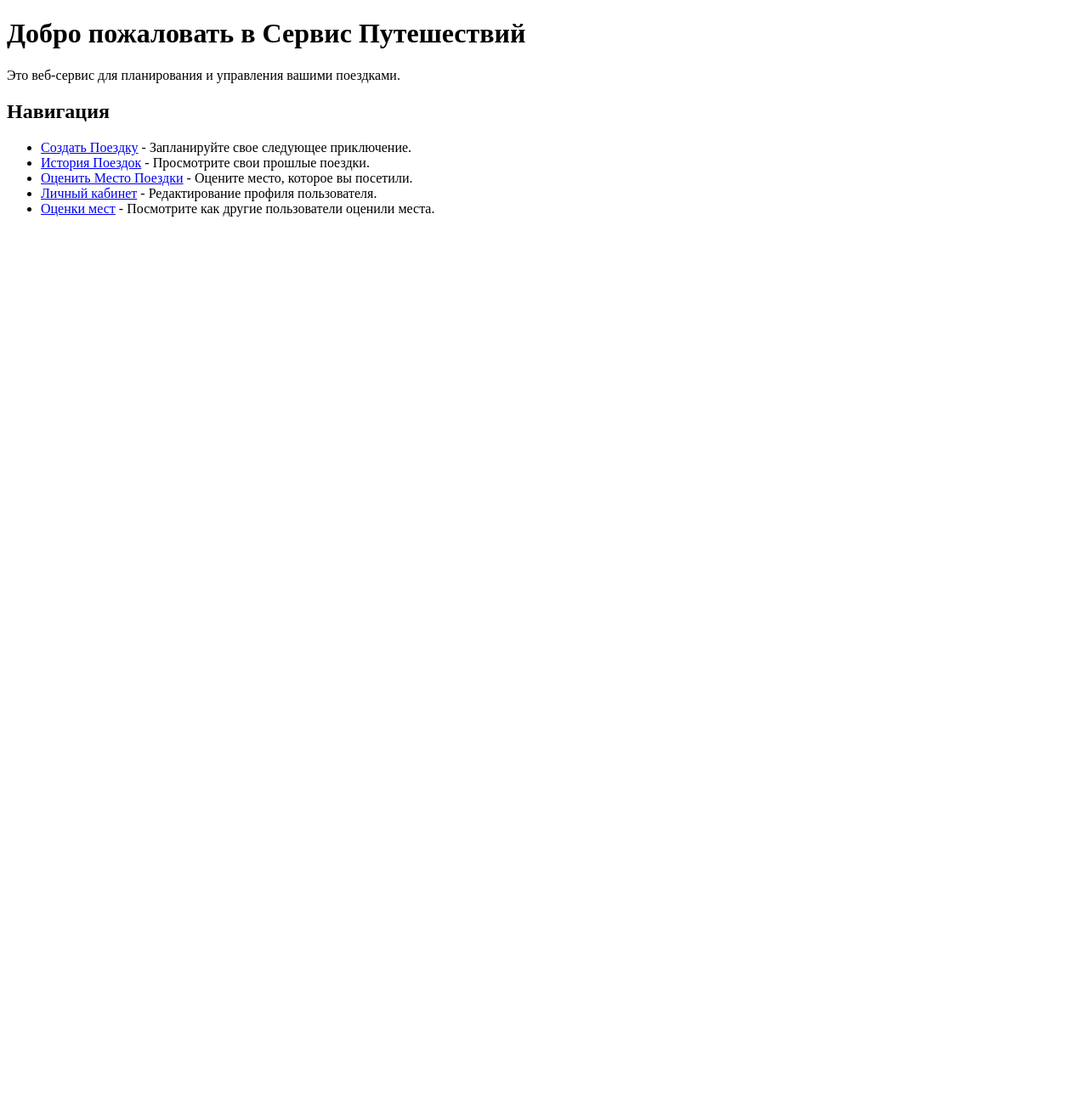
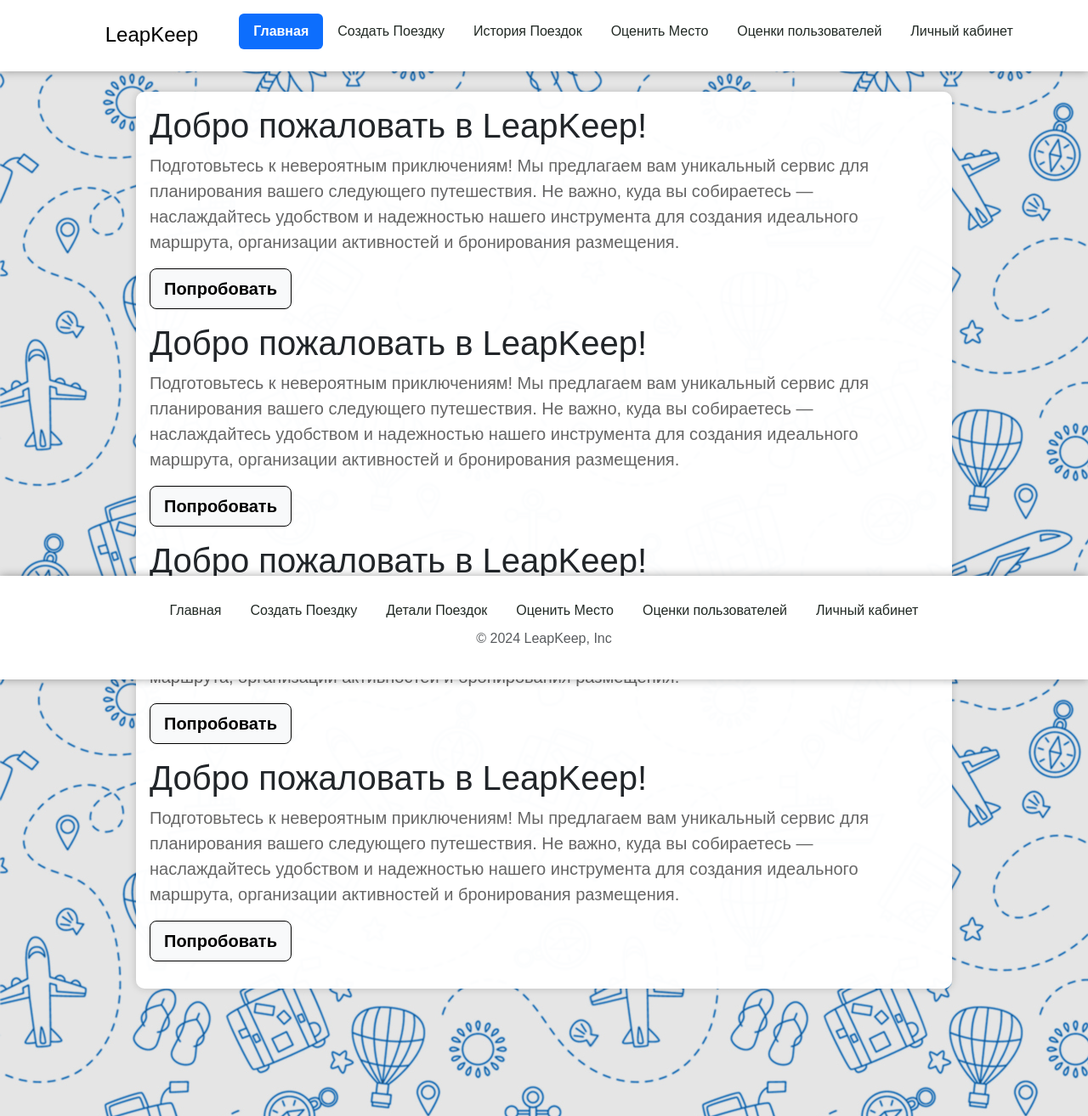
Before and after one commit to danxhuan/TeamLeapKeep, a Python web app: template templates/index.html in a window 1280 px wide. Shown: the whole page at 85% size. Before the commit the page ends 255 px from the top, so only its background shows below. Run offline with Jinja, Linux system fonts and the light colour scheme; the template is opened without the code that fills it, so the values that code supplies are empty; some libraries are stand-ins or nearby versions.

Commit message:
Update create_trip.html and index.html
Create_trip.html:
-были добавлены стили bootstrap
-добавлен header и footer на страницу
-был немного изменён формат ввода данных

index.html:
-были добавлены стили bootstrap
-добавлен header и footer на страницу
-был немного изменён формат ввода данных
-немного изменена структура и сам текст на странице

```diff
--- a/templates/index.html
+++ b/templates/index.html
@@ -1,20 +1,55 @@
 <!DOCTYPE html>
-<html lang="ru">
+<html lang="en">
 <head>
     <meta charset="UTF-8">
     <meta name="viewport" content="width=device-width, initial-scale=1.0">
-    <title>Сервис Путешествий</title>
+    <title>Главная</title>
+    <link href="https://stackpath.bootstrapcdn.com/bootstrap/4.5.2/css/bootstrap.min.css" rel="stylesheet">
+    <link rel="stylesheet" href="{{ url_for('static', filename='css/main.css') }}">
 </head>
 <body>
-    <h1>Добро пожаловать в Сервис Путешествий</h1>
-    <p>Это веб-сервис для планирования и управления вашими поездками.</p>
-    <h2>Навигация</h2>
-    <ul>
-        <li><a href="/create_trip">Создать Поездку</a> - Запланируйте свое следующее приключение.</li>
-        <li><a href="/trips_history">История Поездок</a> - Просмотрите свои прошлые поездки.</li>
-        <li><a href="/rate_place">Оценить Место Поездки</a> - Оцените место, которое вы посетили.</li>
-        <li><a href="/profile">Личный кабинет</a> - Редактирование профиля пользователя.</li>
-        <li><a href="/places">Оценки мест</a> - Посмотрите как другие пользователи оценили места.</li>
-    </ul>
+    <header>
+        {% include 'header.html' %}
+    </header>
+    <div class="container d-flex w-100 h-100 p-3 mx-auto flex-column">
+            <h1>Добро пожаловать в LeapKeep!</h1>
+            <p class="lead">Подготовьтесь к невероятным приключениям!
+                Мы предлагаем вам уникальный сервис для планирования вашего следующего путешествия.
+                Не важно, куда вы собираетесь — наслаждайтесь удобством и надежностью нашего инструмента
+                для создания идеального маршрута, организации активностей и бронирования размещения.</p>
+            <p class="lead">
+                <a href="/login" class="btn btn-lg btn-light fw-bold border-black bg-gray">Попробовать</a>
+            </p>
+
+            <h1>Добро пожаловать в LeapKeep!</h1>
+            <p class="lead">Подготовьтесь к невероятным приключениям!
+                Мы предлагаем вам уникальный сервис для планирования вашего следующего путешествия.
+                Не важно, куда вы собираетесь — наслаждайтесь удобством и надежностью нашего инструмента
+                для создания идеального маршрута, организации активностей и бронирования размещения.</p>
+            <p class="lead">
+                <a href="/login" class="btn btn-lg btn-light fw-bold border-black bg-gray">Попробовать</a>
+            </p>
+
+            <h1>Добро пожаловать в LeapKeep!</h1>
+            <p class="lead">Подготовьтесь к невероятным приключениям!
+                Мы предлагаем вам уникальный сервис для планирования вашего следующего путешествия.
+                Не важно, куда вы собираетесь — наслаждайтесь удобством и надежностью нашего инструмента
+                для создания идеального маршрута, организации активностей и бронирования размещения.</p>
+            <p class="lead">
+                <a href="/login" class="btn btn-lg btn-light fw-bold border-black bg-gray">Попробовать</a>
+            </p>
+
+            <h1>Добро пожаловать в LeapKeep!</h1>
+            <p class="lead">Подготовьтесь к невероятным приключениям!
+                Мы предлагаем вам уникальный сервис для планирования вашего следующего путешествия.
+                Не важно, куда вы собираетесь — наслаждайтесь удобством и надежностью нашего инструмента
+                для создания идеального маршрута, организации активностей и бронирования размещения.</p>
+            <p class="lead">
+                <a href="/login" class="btn btn-lg btn-light fw-bold border-black bg-gray">Попробовать</a>
+            </p>
+    </div>
+    <footer>
+        {% include 'footer.html' %}
+    </footer>
 </body>
 </html>
```
Also changed, not shown: templates/create_trip.html (+38 -21 lines).
